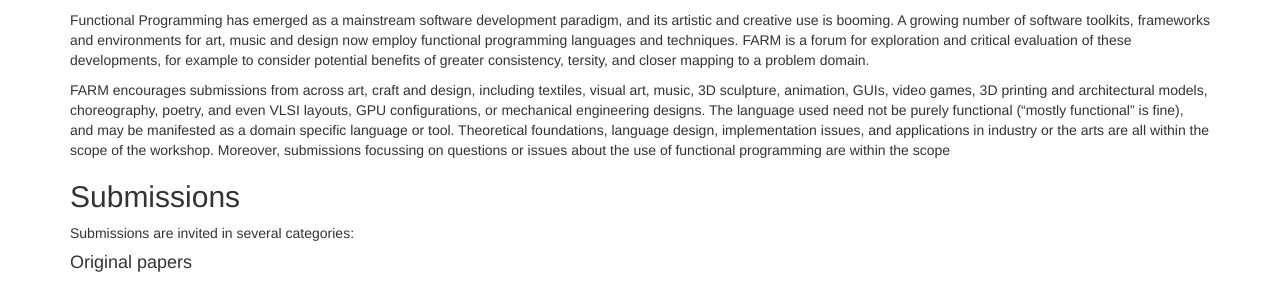
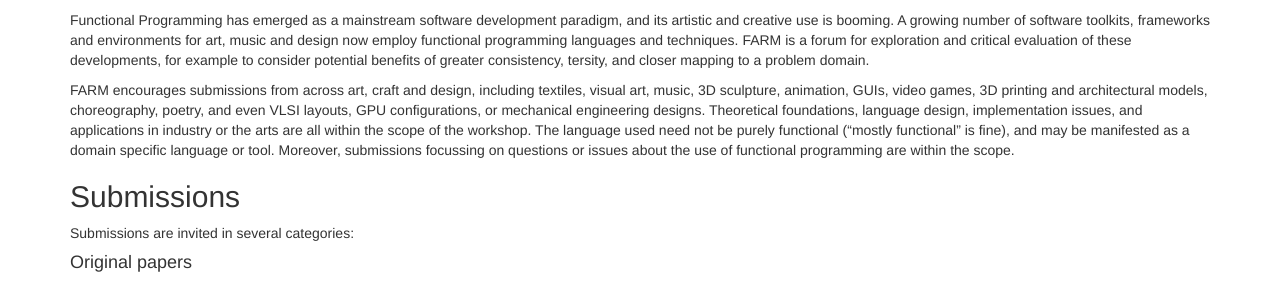
Before and after one commit to functional-art/functional-art.github.com, a Jekyll site: the page built from 2016/cfp.md, in a window 1280 px wide. Shown: the part 314-599 px from the top of the page. Built offline with Jekyll 4.4.1, drawn with Linux system fonts in a browser that asks for light colours; nearby versions of some CDN libraries.

Commit message:
Reorder abstract a bit.

```diff
--- a/2016/cfp.md
+++ b/2016/cfp.md
@@ -22,16 +22,18 @@
 developments, for example to consider potential benefits of greater
 consistency, tersity, and closer mapping to a problem domain.
 
-FARM encourages submissions from across art, craft and design, including
-textiles, visual art, music, 3D sculpture, animation, GUIs, video games,
-3D printing and architectural models, choreography, poetry, and even
-VLSI layouts, GPU configurations, or mechanical engineering designs. The
-language used need not be purely functional ("mostly functional" is
-fine), and may be manifested as a domain specific language or
-tool.  Theoretical foundations, language design, implementation issues,
-and applications in industry or the arts are all within the scope of the
-workshop.  Moreover, submissions focussing on questions or issues
-about the use of functional programming are within the scope
+FARM encourages submissions from across art, craft and design,
+including textiles, visual art, music, 3D sculpture, animation, GUIs,
+video games, 3D printing and architectural models, choreography,
+poetry, and even VLSI layouts, GPU configurations, or mechanical
+engineering designs. Theoretical foundations, language design,
+implementation issues, and applications in industry or the arts are
+all within the scope of the workshop.  The language used need not be
+purely functional ("mostly functional" is fine), and may be manifested
+as a domain specific language or tool.  Moreover, submissions
+focussing on questions or issues about the use of functional
+programming are within the scope.
+
 
 ## Submissions
 
```
